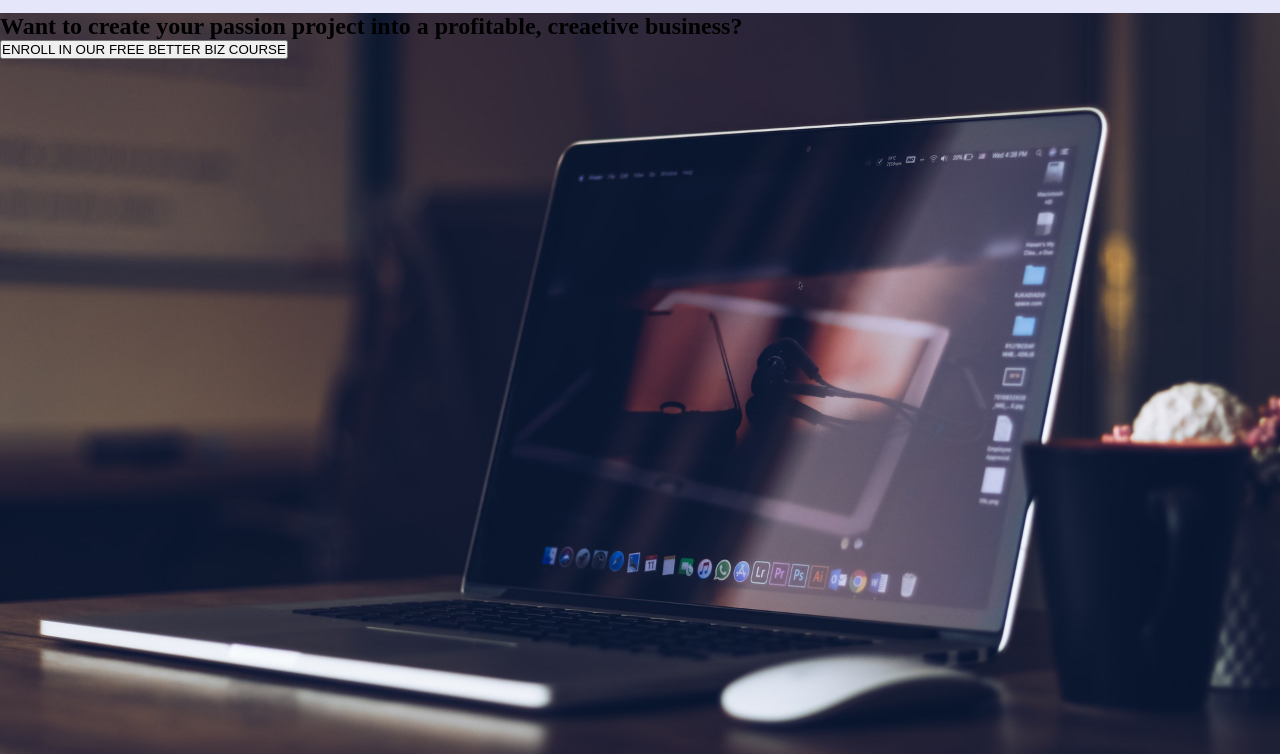
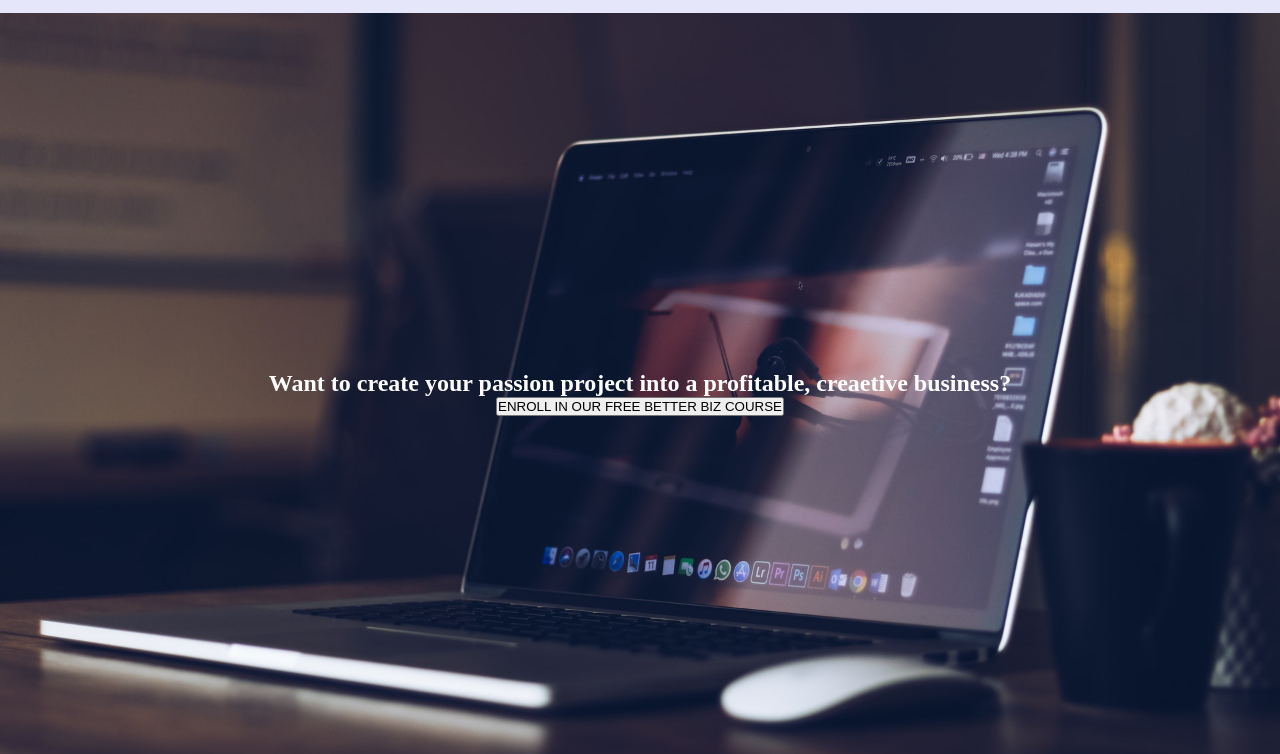
Before and after one commit to razvanr91/CSS-Proj, a plain HTML site: page index.html in a window 1280 px wide. Shown: the part 46-800 px from the top of the page. Drawn offline with Linux system fonts and the light colour scheme.

Commit message:
Update styles.css

```diff
--- a/styles.css
+++ b/styles.css
@@ -28,4 +28,9 @@ a {
 	background-image: url("./img/pexels-hasan-albari-1229861.jpg");
 	background-size: cover;
 	background-position: center;
+	color: white;
+	display: flex;
+	flex-direction: column;
+	align-items: center;
+	justify-content: center;
 }
```
